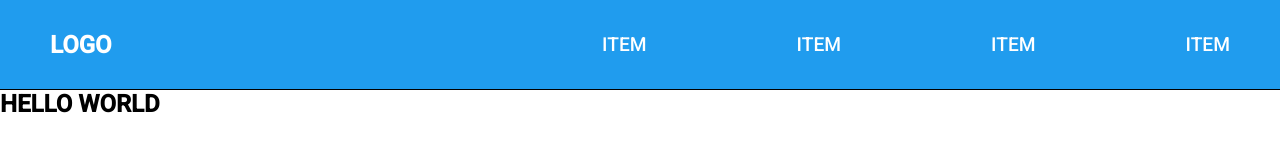
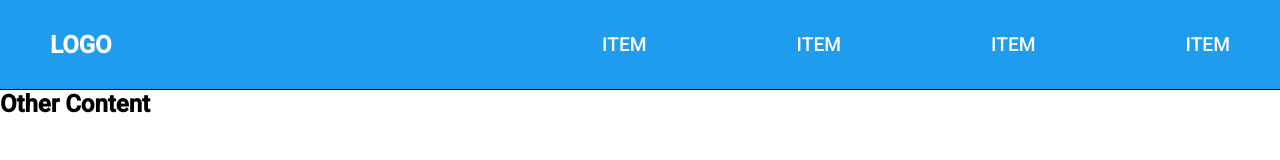
Before and after one commit to Ryurcia/Mobile-Drop-Down-Nav, a plain HTML site: page index.html in a window 1280 px wide. Drawn offline with Linux system fonts and the light colour scheme.

Commit message:
Minor fixes

```diff
--- a/index.html
+++ b/index.html
@@ -34,7 +34,7 @@
         </div>
     </header>
 
-    <h2>HELLO WORLD</h2>
+    <h2>Other Content</h2>
 
     <script type="text/javascript" src="js/app.js"></script>
 </body>
--- a/js/app.js
+++ b/js/app.js
@@ -22,7 +22,6 @@ burger.addEventListener('click', (e) => {
 
 //Add Event Listeners to Drop Down
 mobile.addEventListener('click',(e) => {
-    console.log(e.target);
     if(e.target.classList.contains('item')) {
         mobile.classList.toggle('activeMobile');
         mobile.classList.toggle('inactiveMobile');
```
